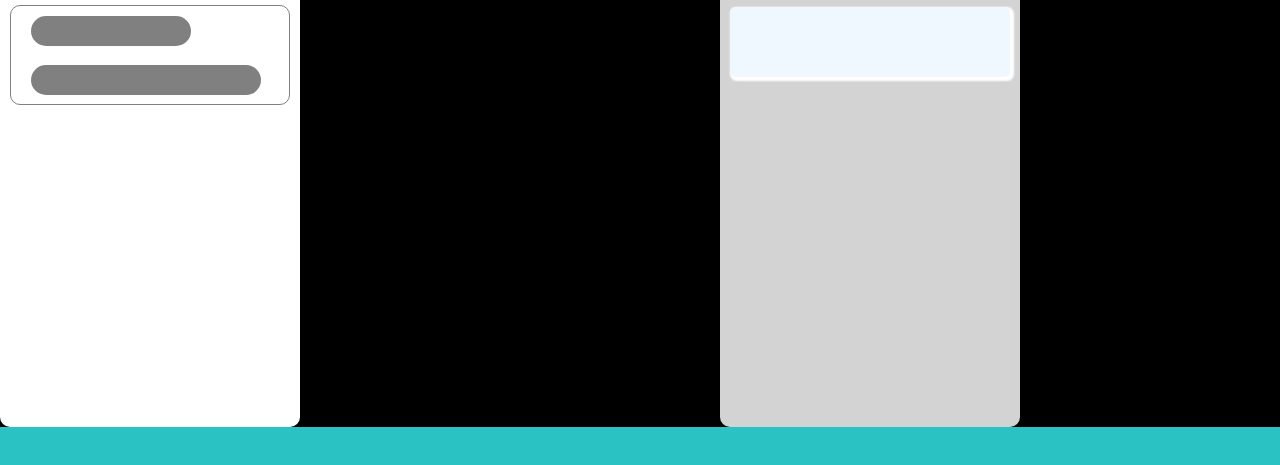
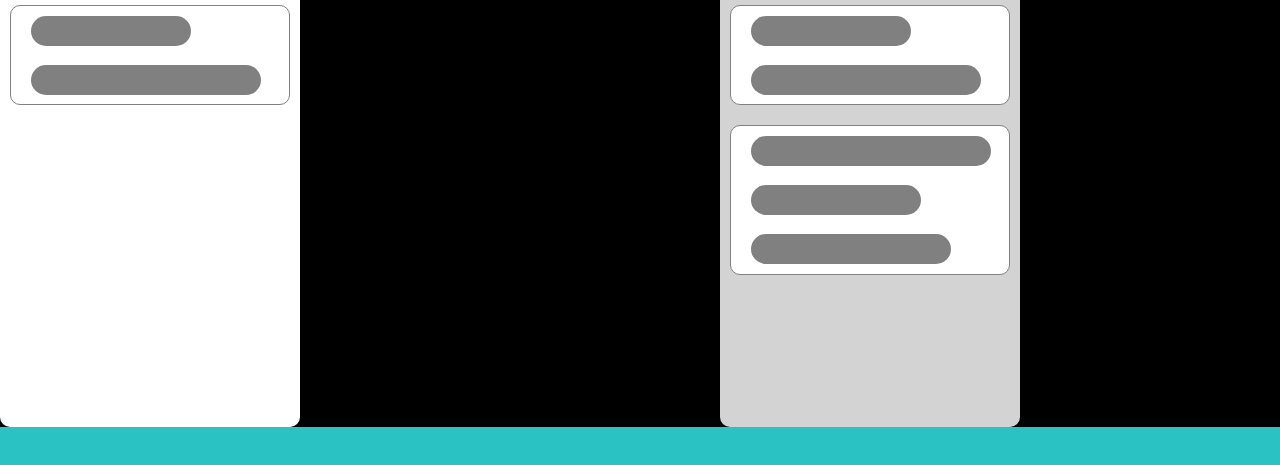
Before and after one commit to furqatbek13/Kanban, a plain HTML site: page index.html in a window 1280 px wide. Shown: the part 147-612 px from the top of the page. Drawn offline with Linux system fonts and the light colour scheme.

Commit message:
ozgarish

```diff
--- a/index.html
+++ b/index.html
@@ -27,7 +27,15 @@
                 <div class="cards_review">
                     <div class="review">
                         <h2>Review</h2>
-                        <div class="review_box"></div>
+                        <div class="backlog_first_div">
+                            <p class="first_p"></p>
+                            <p class="second_p"></p>
+                        </div>
+                        <div class="backlog_first_divs">
+                            <p class="first_p"></p>
+                            <p class="second_p"></p>
+                            <p class="nth_p"></p>
+                        </div>
                     </div>
                 </div>
 
--- a/style/style.css
+++ b/style/style.css
@@ -73,6 +73,19 @@
   font-size: 36px;
   border-radius: 10px 10px 0px 0px;
 }
+.review .backlog_first_div {
+    width: 280px;
+    height: 100px;
+    border: 1px solid grey;
+    border-radius: 10px;
+    margin-top: 8px;
+    display: flex;
+    align-items: start;
+     justify-content: space-around;
+    flex-direction: column;
+    margin-left: 10px;
+    background-color: #fff;
+  }
 .box_1 .backlog_first_div {
   width: 280px;
   height: 100px;
@@ -98,3 +111,38 @@
     background:grey;
     margin-left: 20px;
 }
+.backlog_first_divs{
+    width: 280px;
+    height: 150px;
+    border: 1px solid grey;
+    border-radius: 10px;
+    margin-top: 8px;
+    display: flex;
+    align-items: start;
+     justify-content: space-around;
+    flex-direction: column;
+    margin-left: 10px;
+    background-color: #fff;
+    margin-top: 20px;
+  }
+  .backlog_first_divs .first_p{
+    width: 240px;
+    height: 30px;
+    border-radius: 20px;
+    background:grey;
+    margin-left: 20px;
+  }
+  .backlog_first_divs .second_p{
+    width: 170px;
+    height: 30px;
+    border-radius: 20px;
+    background:grey;
+    margin-left: 20px;
+  }
+  .backlog_first_divs .nth_p{
+    width: 200px;
+    height: 30px;
+    border-radius: 20px;
+    background:grey;
+    margin-left: 20px;
+  }
```
